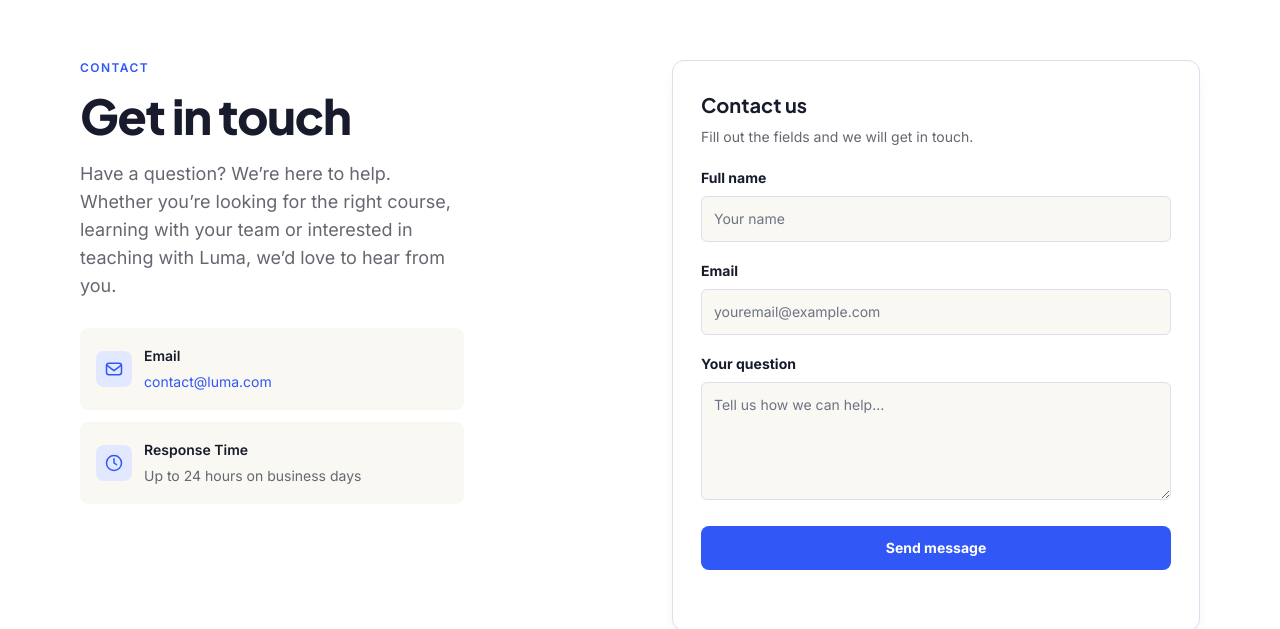
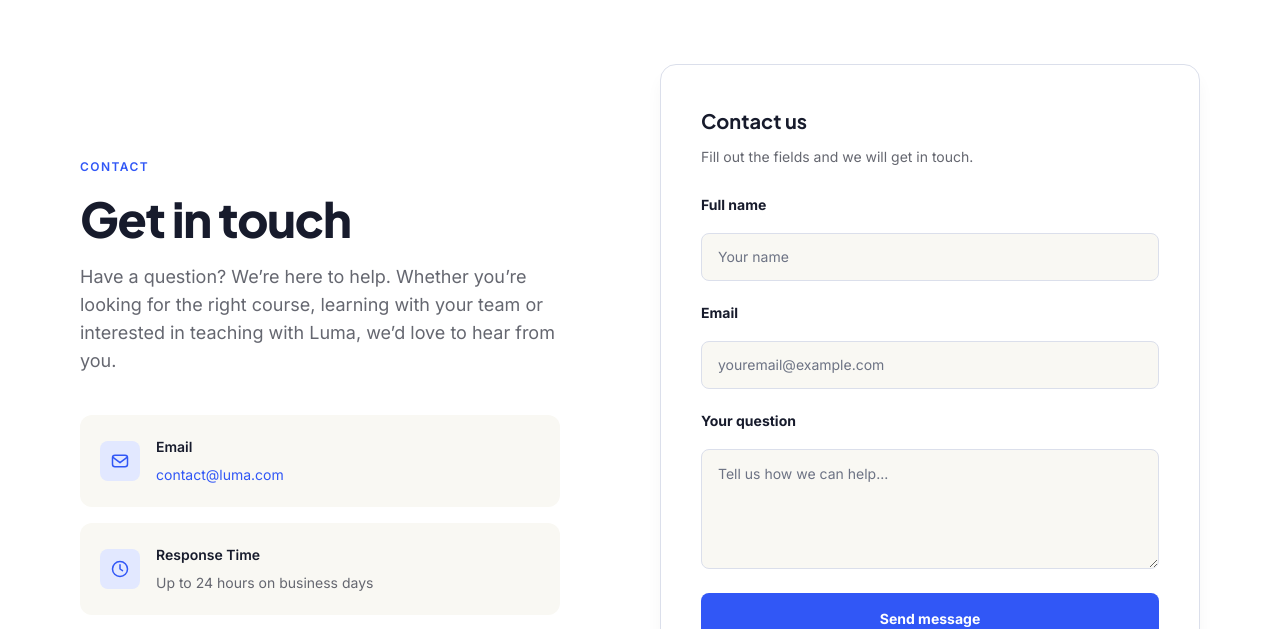
Before and after one commit to maurodferreira/luma, a Next.js app: page / in a window 1280 px wide. Shown: the part 4051-4680 px from the top of the page. Built offline with nearby package versions, Linux system fonts and the light colour scheme.

Commit message:
style: align contact section and form with Figma

```diff
--- a/src/components/Contact.tsx
+++ b/src/components/Contact.tsx
@@ -4,13 +4,24 @@ import { Container } from "./Container";
 import { ClockIcon, MailIcon } from "./Icons";
 import { SectionLabel } from "./SectionLabel";
 
-function InfoRow({ icon, title, children }: { icon: ReactNode; title: string; children: ReactNode }) {
+function InfoRow({
+  icon,
+  title,
+  children,
+}: {
+  icon: ReactNode;
+  title: string;
+  children: ReactNode;
+}) {
   return (
-    <li className="flex items-center gap-3 rounded-lg bg-cream p-4">
-      <span className="flex h-9 w-9 items-center justify-center rounded-lg bg-brand-soft text-brand">{icon}</span>
+    <li className="flex items-center gap-4 rounded-xl bg-cream p-4 md:p-5">
+      <span className="flex h-10 w-10 shrink-0 items-center justify-center rounded-lg bg-brand-soft text-brand">
+        {icon}
+      </span>
+
       <div className="text-sm leading-6">
         <p className="font-semibold">{title}</p>
-        <p className="mt-0.5 text-muted">{children}</p>
+        <p className="mt-0.5 text-muted md:mt-1">{children}</p>
       </div>
     </li>
   );
@@ -18,23 +29,43 @@ function InfoRow({ icon, title, children }: { icon: ReactNode; title: string; ch
 
 export function Contact() {
   return (
-    <section id="contact" className="py-16 md:py-24" aria-labelledby="contact-title">
-      <Container className="grid gap-10 md:grid-cols-2 md:gap-16">
-        <div>
-          <SectionLabel>Contact</SectionLabel>
-          <h2 id="contact-title" className="mt-3 font-display text-[32px] font-extrabold leading-9 tracking-tight md:text-[48px] md:leading-[56px]">
-            Get in touch
-          </h2>
-          <p className="mt-4 max-w-sm text-sm leading-6 text-muted md:text-lg md:leading-7">
-            Have a question? We’re here to help. Whether you’re looking for the right course, learning with your team or interested in teaching with Luma, we’d love to hear from you.
-          </p>
-          <ul className="mt-7 grid max-w-sm gap-3">
+    <section
+      id="contact"
+      className="bg-white py-[60px] md:py-[100px]"
+      aria-labelledby="contact-title"
+    >
+      <Container className="grid items-center gap-10 md:grid-cols-[480px_minmax(0,1fr)] md:gap-[100px]">
+        <div className="flex flex-col gap-8 md:gap-10">
+          <div>
+            <SectionLabel>Contact</SectionLabel>
+
+            <h2
+              id="contact-title"
+              className="mt-4 font-display text-[32px] font-extrabold leading-9 tracking-[-0.8px] md:text-[48px] md:leading-[56px] md:tracking-[-1.2px]"
+            >
+              Get in touch
+            </h2>
+
+            <p className="mt-4 text-sm leading-6 text-muted md:text-lg md:leading-7">
+              Have a question? We’re here to help. Whether you’re looking for the right course,
+              learning with your team or interested in teaching with Luma, we’d love to hear from
+              you.
+            </p>
+          </div>
+
+          <ul className="grid gap-4">
             <InfoRow icon={<MailIcon />} title="Email">
-              <a href="mailto:contact@luma.com" className="text-brand hover:underline">contact@luma.com</a>
+              <a href="mailto:contact@luma.com" className="text-brand hover:underline">
+                contact@luma.com
+              </a>
             </InfoRow>
-            <InfoRow icon={<ClockIcon />} title="Response Time">Up to 24 hours on business days</InfoRow>
+
+            <InfoRow icon={<ClockIcon />} title="Response Time">
+              Up to 24 hours on business days
+            </InfoRow>
           </ul>
         </div>
+
         <ContactForm />
       </Container>
     </section>
--- a/src/components/ContactForm.tsx
+++ b/src/components/ContactForm.tsx
@@ -3,75 +3,139 @@
 import { useState, type FormEvent } from "react";
 import { Button } from "./Button";
 
-type Fields = { name: string; email: string; message: string };
+type Fields = {
+  name: string;
+  email: string;
+  message: string;
+};
+
 type Errors = Partial<Record<keyof Fields, string>>;
 
 const emailRe = /^[^\s@]+@[^\s@]+\.[^\s@]+$/;
 
-function validate(v: Fields): Errors {
-  const e: Errors = {};
-  if (v.name.trim().length < 2) e.name = "Please enter your full name.";
-  if (!emailRe.test(v.email)) e.email = "Please enter a valid email address.";
-  if (v.message.trim().length < 10) e.message = "Tell us a bit more (at least 10 characters).";
-  return e;
+function validate(values: Fields): Errors {
+  const errors: Errors = {};
+
+  if (values.name.trim().length < 2) {
+    errors.name = "Please enter your full name.";
   }
 
-const inputCls =
-  "mt-1.5 w-full rounded-md border border-line bg-cream px-3 py-2.5 text-sm leading-6 placeholder:text-tertiary aria-[invalid=true]:border-red-500";
+  if (!emailRe.test(values.email)) {
+    errors.email = "Please enter a valid email address.";
+  }
+
+  if (values.message.trim().length < 10) {
+    errors.message = "Tell us a bit more (at least 10 characters).";
+  }
+
+  return errors;
+}
+
+const inputClassName =
+  "mt-2 h-12 w-full rounded-lg border border-line bg-cream px-4 py-3 text-sm leading-6 placeholder:text-tertiary aria-[invalid=true]:border-red-500";
 
 export function ContactForm() {
-  const [values, setValues] = useState<Fields>({ name: "", email: "", message: "" });
+  const [values, setValues] = useState<Fields>({
+    name: "",
+    email: "",
+    message: "",
+  });
   const [errors, setErrors] = useState<Errors>({});
   const [status, setStatus] = useState<"idle" | "sending" | "sent">("idle");
 
-  const set = (k: keyof Fields) => (e: { target: { value: string } }) =>
-    setValues((v) => ({ ...v, [k]: e.target.value }));
+  const updateField = (field: keyof Fields) =>
+    (event: { target: { value: string } }) => {
+      setValues((current) => ({
+        ...current,
+        [field]: event.target.value,
+      }));
+    };
 
-  async function onSubmit(e: FormEvent<HTMLFormElement>) {
-    e.preventDefault();
-    const found = validate(values);
-    setErrors(found);
-    if (Object.keys(found).length) return;
+  async function onSubmit(event: FormEvent<HTMLFormElement>) {
+    event.preventDefault();
+
+    const validationErrors = validate(values);
+    setErrors(validationErrors);
+
+    if (Object.keys(validationErrors).length > 0) return;
+
     setStatus("sending");
-    await new Promise((r) => setTimeout(r, 700)); // mock request – no backend required
+    await new Promise((resolve) => setTimeout(resolve, 700));
     setStatus("sent");
     setValues({ name: "", email: "", message: "" });
   }
 
-  const field = (id: keyof Fields, label: string) => (
-    <div className="mt-4">
-      <label htmlFor={id} className="text-sm font-bold leading-6">{label}</label>
-      {id === "message" ? (
+  function renderField(field: keyof Fields, label: string) {
+    return (
+      <div className="flex flex-col gap-2">
+        <label htmlFor={field} className="text-sm font-bold leading-6 text-ink">
+          {label}
+        </label>
+
+        {field === "message" ? (
           <textarea
-          id={id} rows={4} value={values[id]} onChange={set(id)}
+            id={field}
+            rows={4}
+            value={values[field]}
+            onChange={updateField(field)}
             placeholder="Tell us how we can help..."
-          aria-invalid={!!errors[id]} aria-describedby={errors[id] ? `${id}-err` : undefined}
-          className={`${inputCls} resize-y`}
+            aria-invalid={Boolean(errors[field])}
+            aria-describedby={errors[field] ? `${field}-error` : undefined}
+            className={`${inputClassName} h-[100px] resize-y md:h-[120px]`}
           />
         ) : (
           <input
-          id={id} type={id === "email" ? "email" : "text"} value={values[id]} onChange={set(id)}
-          autoComplete={id === "email" ? "email" : "name"}
-          placeholder={id === "email" ? "youremail@example.com" : "Your name"}
-          aria-invalid={!!errors[id]} aria-describedby={errors[id] ? `${id}-err` : undefined}
-          className={inputCls}
+            id={field}
+            type={field === "email" ? "email" : "text"}
+            value={values[field]}
+            onChange={updateField(field)}
+            autoComplete={field === "email" ? "email" : "name"}
+            placeholder={field === "email" ? "youremail@example.com" : "Your name"}
+            aria-invalid={Boolean(errors[field])}
+            aria-describedby={errors[field] ? `${field}-error` : undefined}
+            className={inputClassName}
           />
         )}
-      {errors[id] && <p id={`${id}-err`} className="mt-1 text-xs text-red-600">{errors[id]}</p>}
+
+        {errors[field] && (
+          <p id={`${field}-error`} className="text-xs leading-5 text-red-600">
+            {errors[field]}
+          </p>
+        )}
       </div>
     );
+  }
 
   return (
-    <form onSubmit={onSubmit} noValidate className="rounded-xl border border-line bg-white p-6 shadow-lg shadow-ink/5 md:p-7">
-      <h3 className="font-display text-xl font-bold leading-8">Contact us</h3>
-      <p className="mt-1 text-sm leading-6 text-muted">Fill out the fields and we will get in touch.</p>
-      {field("name", "Full name")}
-      {field("email", "Email")}
-      {field("message", "Your question")}
-      <Button type="submit" className="mt-5 w-full" disabled={status === "sending"}>
+    <form
+      onSubmit={onSubmit}
+      noValidate
+      className="flex w-full flex-col gap-6 rounded-2xl border border-line bg-white px-5 py-6 shadow-[0_12px_16px_rgba(23,27,44,0.04)] md:p-10"
+    >
+      <div className="flex flex-col gap-2">
+        <h3 className="font-display text-xl font-bold leading-8 text-ink">
+          Contact us
+        </h3>
+        <p className="text-sm leading-6 text-muted">
+          Fill out the fields and we will get in touch.
+        </p>
+      </div>
+
+      <div className="flex flex-col gap-5">
+        {renderField("name", "Full name")}
+        {renderField("email", "Email")}
+        {renderField("message", "Your question")}
+      </div>
+
+      <Button
+        type="submit"
+        className="h-[52px] !w-full !px-7 !py-[14px]"
+        disabled={status === "sending"}
+      >
         {status === "sending" ? "Sending…" : "Send message"}
       </Button>
-      <p role="status" aria-live="polite" className="mt-3 min-h-5 text-center text-xs text-brand">
+
+      <p role="status" aria-live="polite" className="text-center text-xs text-brand">
         {status === "sent" ? "Thanks! We’ll reply within 24 hours on business days." : ""}
       </p>
     </form>
```
Lines whose indentation alone changed are shown as unchanged.
